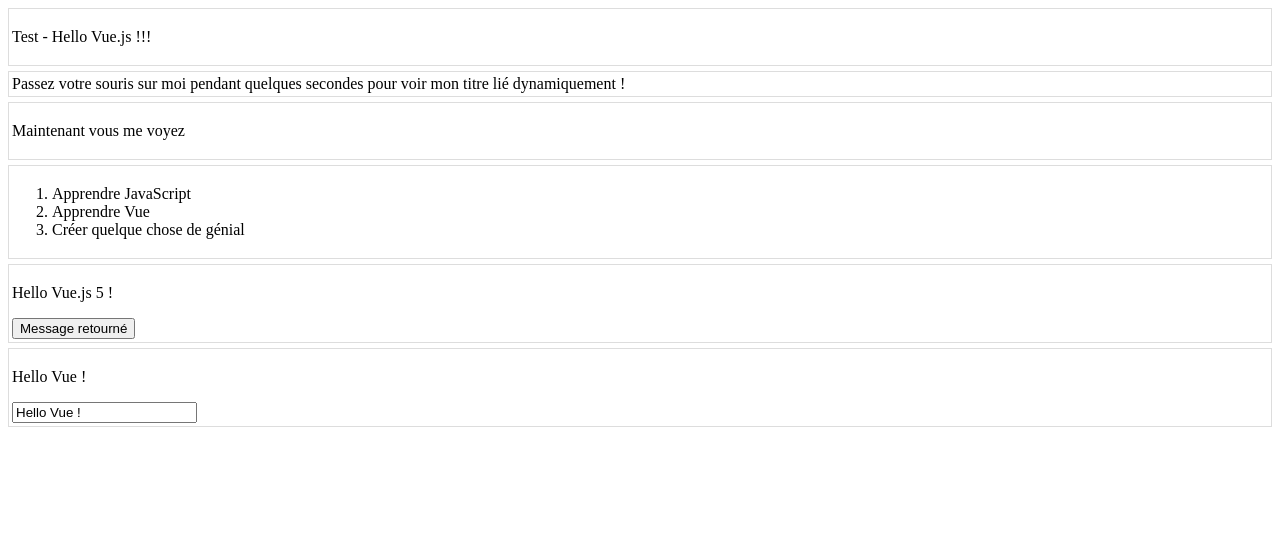
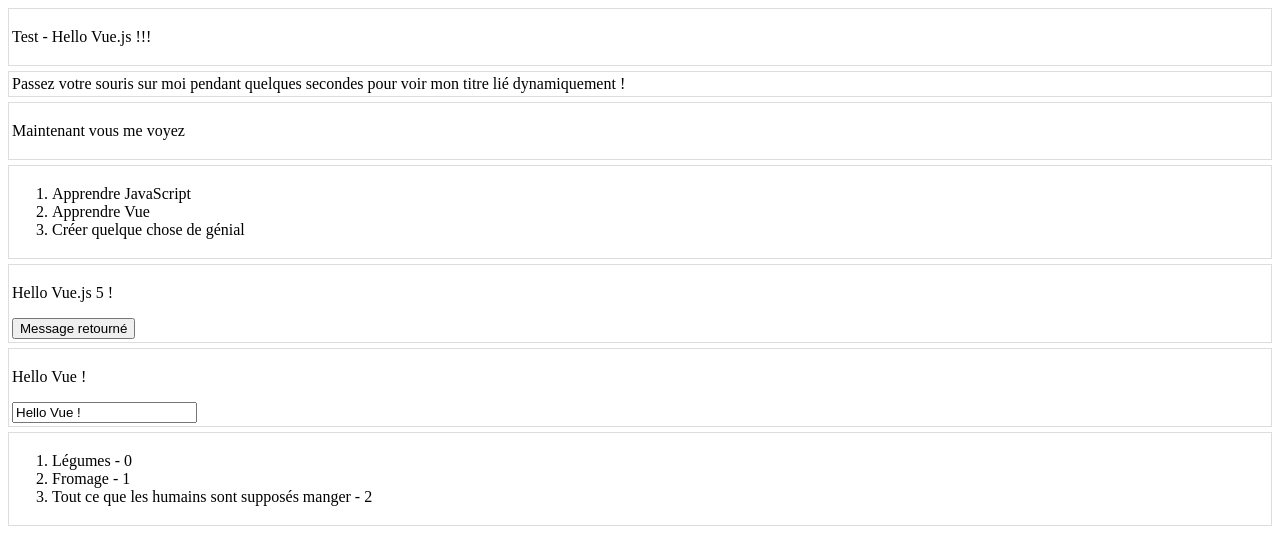
Before and after one commit to JmoPyT/tuto-vue, a plain HTML site: page index.html in a window 1280 px wide. Drawn offline with Linux system fonts and the light colour scheme.

Commit message:
[FEAT] app-7: composant

```diff
--- a/index.html
+++ b/index.html
@@ -51,6 +51,23 @@
         <div id="app-6" class='app-style'>
             <p>{{ message }}</p>
             <input v-model="message">
+        </div>
+
+        <!-- APP 7 -->
+        <div id="app-7" class='app-style'>
+            <ol>
+                <!--
+                Maintenant nous fournissons à chaque todo-item l'objet todo
+                qu'il représente de manière à ce que son contenu puisse être dynamique.
+                Nous avons également besoin de fournir à chaque composant une « clé »,
+                mais nous expliquerons cela plus tard.
+                -->
+                <todo-item
+                v-for="item in groceryList"
+                v-bind:todo="item"
+                v-bind:key="item.id">
+                </todo-item>
+            </ol>
         </div>
 
         <script type="text/javascript">
@@ -110,6 +127,22 @@
                     message: 'Hello Vue !'
                 }
             })
+
+            //7 - composant
+            Vue.component('todo-item', {
+                props: ['todo'],
+                template: '<li>{{ todo.text }} - {{ todo.id }}</li>'
+            })
+            var app7 = new Vue({
+                el: '#app-7',
+                data: {
+                    groceryList: [
+                        { id: 0, text: 'Légumes' },
+                        { id: 1, text: 'Fromage' },
+                        { id: 2, text: 'Tout ce que les humains sont supposés manger' }
+                    ]
+                }
+            })
         </script>
     </body>
 </html>
```
